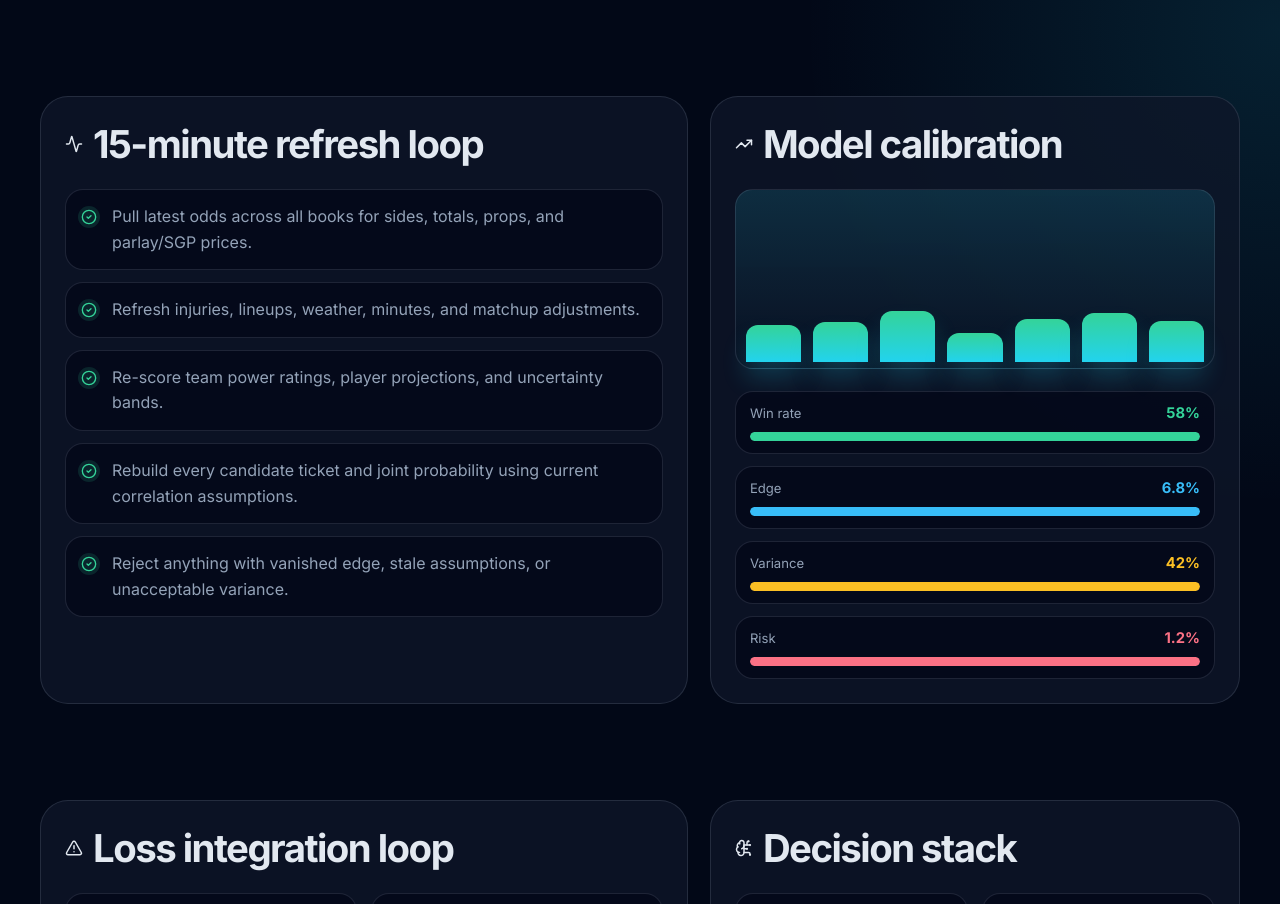
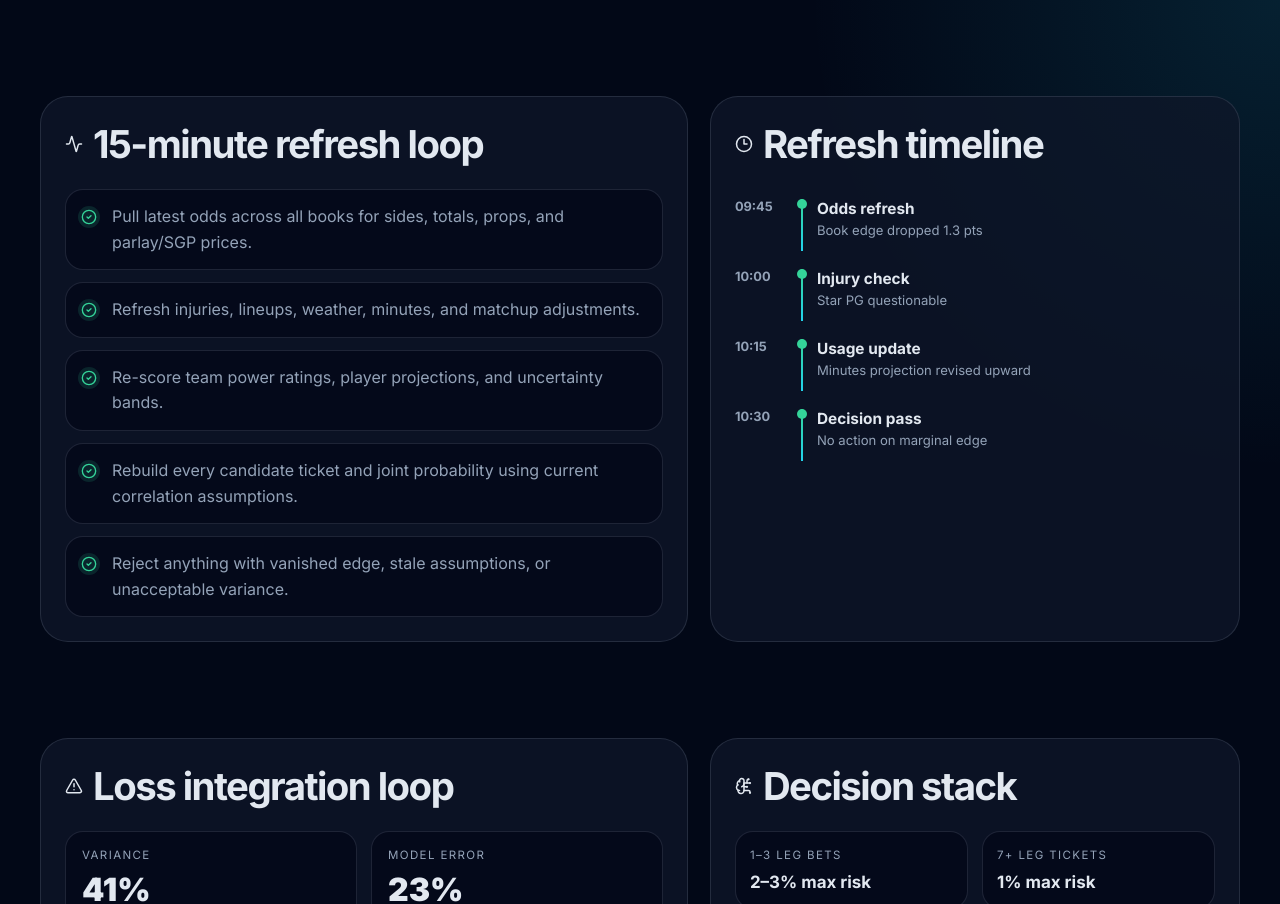
Before and after one commit to skizzunni/hybrid-value-betting-model, a React (Vite) app: page / in a window 1280 px wide. Shown: the part 1987-2891 px from the top of the page. Built offline with nearby package versions, Linux system fonts and the light colour scheme.

Commit message:
Add richer dashboard sections, timeline, and correlation UI to the live product site.

```diff
--- a/src/App.tsx
+++ b/src/App.tsx
@@ -127,6 +127,13 @@ const signalFeed = [
   'Weather alert: wind 18 mph reduces total model variance',
   'Usage increase signal: Lambert projected 34 min vs earlier 28',
   'Parlay books widened on Same-Game ticket pricing'
+]
+
+const marketTimeline = [
+  { time: '09:45', title: 'Odds refresh', detail: 'Book edge dropped 1.3 pts' },
+  { time: '10:00', title: 'Injury check', detail: 'Star PG questionable' },
+  { time: '10:15', title: 'Usage update', detail: 'Minutes projection revised upward' },
+  { time: '10:30', title: 'Decision pass', detail: 'No action on marginal edge' }
 ]
 
 export default function App() {
@@ -327,32 +334,20 @@ export default function App() {
             </div>
           </div>
 
-          <div className="half-card">
+          <div className="half-card timeline-card">
             <div className="section-head small-gap">
-              <TrendingUp size={18} />
-              <h2>Model calibration</h2>
+              <Clock3 size={18} />
+              <h2>Refresh timeline</h2>
             </div>
 
-            <div className="chart-box">
-              {[24, 26, 33, 19, 28, 32, 27].map((height, index) => (
-                <div key={index} className="bar-col" style={{ height: `${height}%` }} />
-              ))}
-            </div>
-
-            <div className="confidence-grid">
-              {[
-                ['Win rate', '58%', '#34d399'],
-                ['Edge', '6.8%', '#38bdf8'],
-                ['Variance', '42%', '#fbbf24'],
-                ['Risk', '1.2%', '#fb7185']
-              ].map(([label, value, color]) => (
-                <div key={label} className="confidence-cell">
-                  <div className="confidence-head">
-                    <span>{label}</span>
-                    <b style={{ color }}>{value}</b>
-                  </div>
-                  <div className="confidence-bar">
-                    <span style={{ width: value.replace('%', ''), background: color }} />
+            <div className="timeline-list">
+              {marketTimeline.map((item) => (
+                <div key={item.time} className="timeline-item">
+                  <div className="timeline-time">{item.time}</div>
+                  <div className="timeline-line" />
+                  <div className="timeline-copy">
+                    <strong>{item.title}</strong>
+                    <span>{item.detail}</span>
                   </div>
                 </div>
               ))}
--- a/src/index.css
+++ b/src/index.css
@@ -550,6 +550,65 @@ img {
   padding: 24px;
 }
 
+.timeline-card {
+  display: flex;
+  flex-direction: column;
+}
+
+.timeline-list {
+  display: flex;
+  flex-direction: column;
+  gap: 18px;
+  margin-top: 10px;
+}
+
+.timeline-item {
+  display: grid;
+  grid-template-columns: 52px 2px 1fr;
+  gap: 14px;
+  align-items: start;
+}
+
+.timeline-time {
+  color: var(--muted);
+  font-size: 0.8rem;
+  font-weight: 700;
+}
+
+.timeline-line {
+  position: relative;
+  width: 2px;
+  min-height: 52px;
+  background: linear-gradient(180deg, var(--emerald), var(--cyan));
+}
+
+.timeline-line::before {
+  content: '';
+  position: absolute;
+  top: 0;
+  left: 50%;
+  width: 10px;
+  height: 10px;
+  border-radius: 50%;
+  background: var(--emerald);
+  transform: translateX(-50%);
+}
+
+.timeline-copy {
+  display: flex;
+  flex-direction: column;
+  gap: 4px;
+}
+
+.timeline-copy strong {
+  font-size: 0.96rem;
+}
+
+.timeline-copy span {
+  color: var(--muted);
+  font-size: 0.82rem;
+}
+
 .list-stack {
   display: grid;
   gap: 12px;
```
